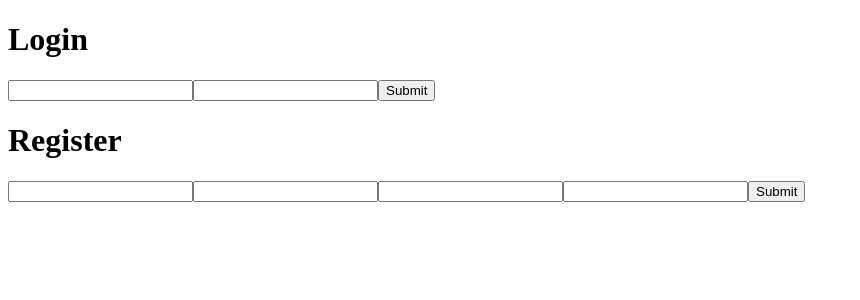
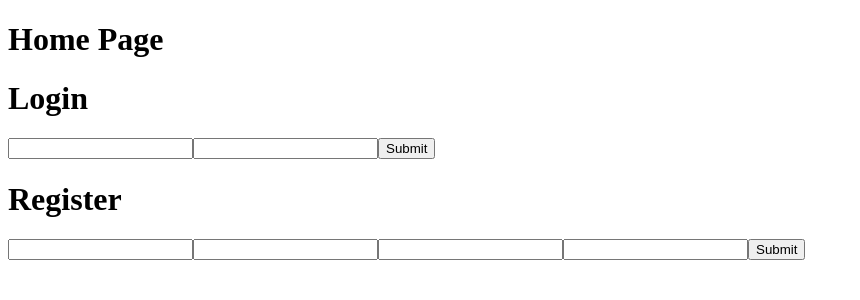
Before and after one commit to NandiphaNdlovu/Codehesion_NandiphaNdlovu, a React (Vite) app in the folder codehesion-app/: page / in a window 1280 px wide. Shown: the top 300 px of the page, without its empty margins (0-860 px from the left). Built offline with nearby package versions, Linux system fonts and the light colour scheme; no server answers.

Commit message:
added a heading to app.jsx

```diff
--- a/codehesion-app/src/App.jsx
+++ b/codehesion-app/src/App.jsx
@@ -8,8 +8,12 @@ import { Register } from './componets/Register';
 function App() {
   return (
     <>
+    <h1>Home Page</h1>
+    <div>
       <Login />
       <Register/>
+    </div>
+
 
     </>
   )
```
